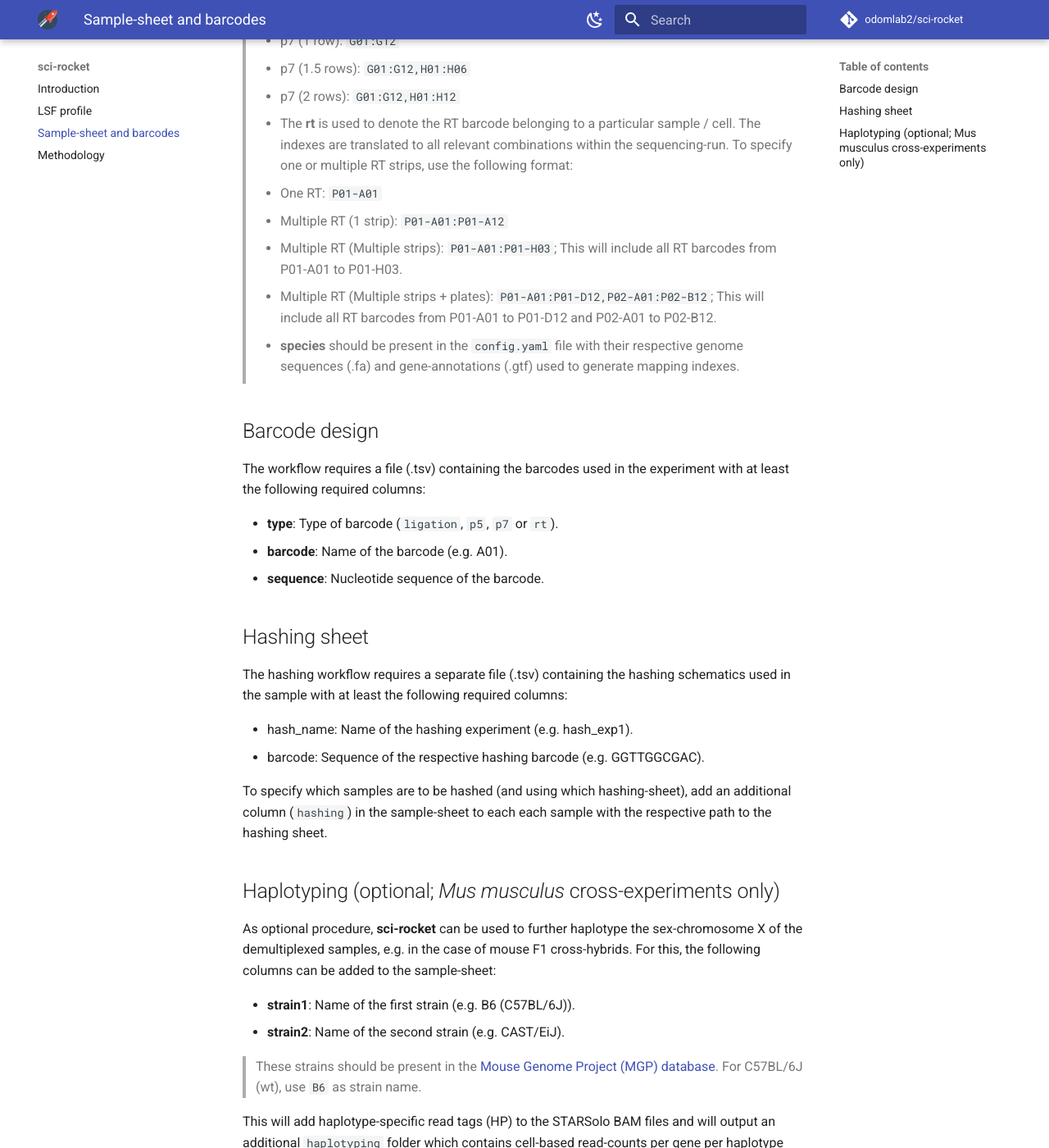
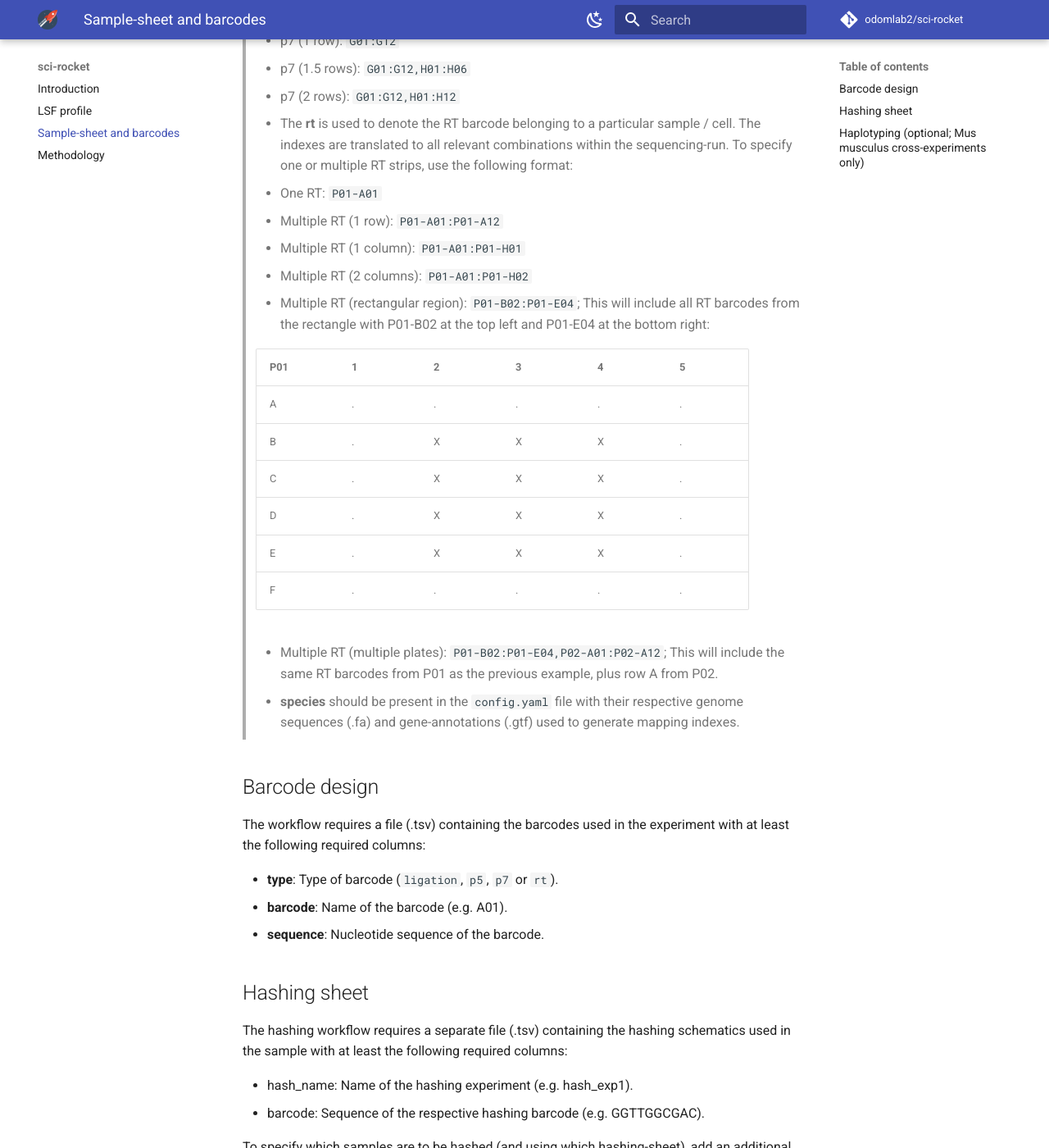
Before and after one commit to odomlab2/sci-rocket, an MkDocs documentation site: the page built from docs/overview_files.md, in a window 1280 px wide and 1400 px high, scrolled down 966 px. Shown: the whole window at 82% size. Built offline with MkDocs 1.6.1 and Material for MkDocs 9.7.7, drawn with Linux system fonts in a browser that asks for light colours; comment, search, counter and statistics services are not loaded.

Commit message:
Clarify RT index documentation (#38)
- add some row and column examples
- add a rectangular region example
- add a table to show the resulting indices for one example

```diff
--- a/docs/overview_files.md
+++ b/docs/overview_files.md
@@ -28,9 +28,21 @@ See [example sample-sheet](https://github.com/odomlab2/sci-rocket/blob/main/work
 >   * p7 (2 rows): `G01:G12,H01:H12`
 > * The **rt** is used to denote the RT barcode belonging to a particular sample / cell. The indexes are translated to all relevant combinations within the sequencing-run. To specify one or multiple RT strips, use the following format:
 >   * One RT: `P01-A01`
->   * Multiple RT (1 strip): `P01-A01:P01-A12`
->   * Multiple RT (Multiple strips): `P01-A01:P01-H03`; This will include all RT barcodes from P01-A01 to P01-H03.
->   * Multiple RT (Multiple strips + plates): `P01-A01:P01-D12,P02-A01:P02-B12`; This will include all RT barcodes from P01-A01 to P01-D12 and P02-A01 to P02-B12.
+>   * Multiple RT (1 row): `P01-A01:P01-A12`
+>   * Multiple RT (1 column): `P01-A01:P01-H01`
+>   * Multiple RT (2 columns): `P01-A01:P01-H02`
+>   * Multiple RT (rectangular region): `P01-B02:P01-E04`; This will include all RT barcodes from the rectangle with P01-B02 at the top left and P01-E04 at the bottom right:
+>
+> | P01  | 1 | 2 | 3 | 4 | 5 |
+> | ---  | - | - | - | - | - |
+> | A    | . | . | . | . | . |
+> | B    | . | X | X | X | . |
+> | C    | . | X | X | X | . |
+> | D    | . | X | X | X | . |
+> | E    | . | X | X | X | . |
+> | F    | . | . | . | . | . |
+>
+>   * Multiple RT (multiple plates): `P01-B02:P01-E04,P02-A01:P02-A12`; This will include the same RT barcodes from P01 as the previous example, plus row A from P02.
 >
 > * **species** should be present in the `config.yaml` file with their respective genome sequences (.fa) and gene-annotations (.gtf) used to generate mapping indexes.
 
```
